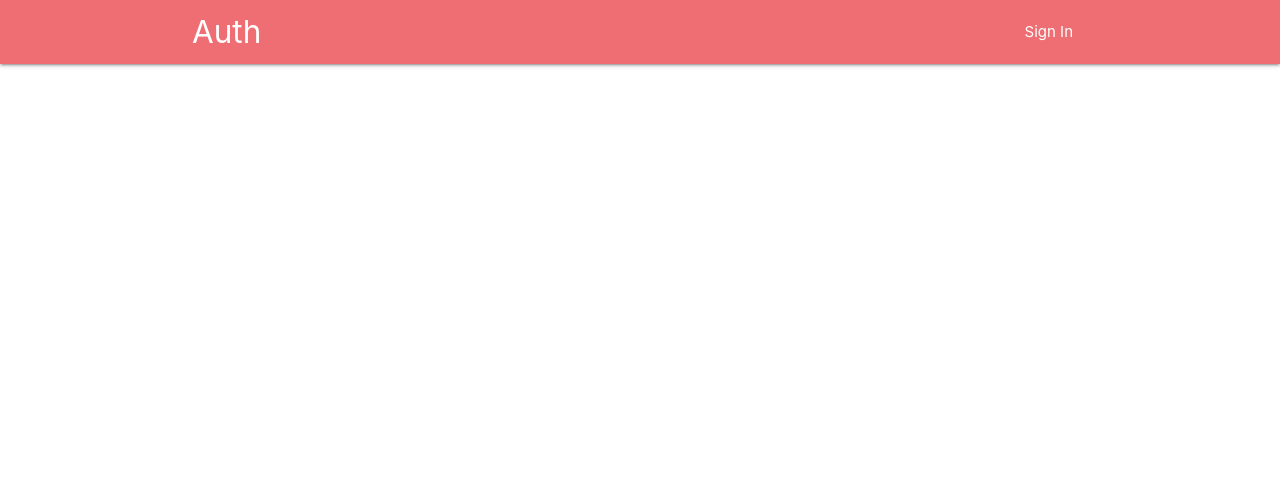
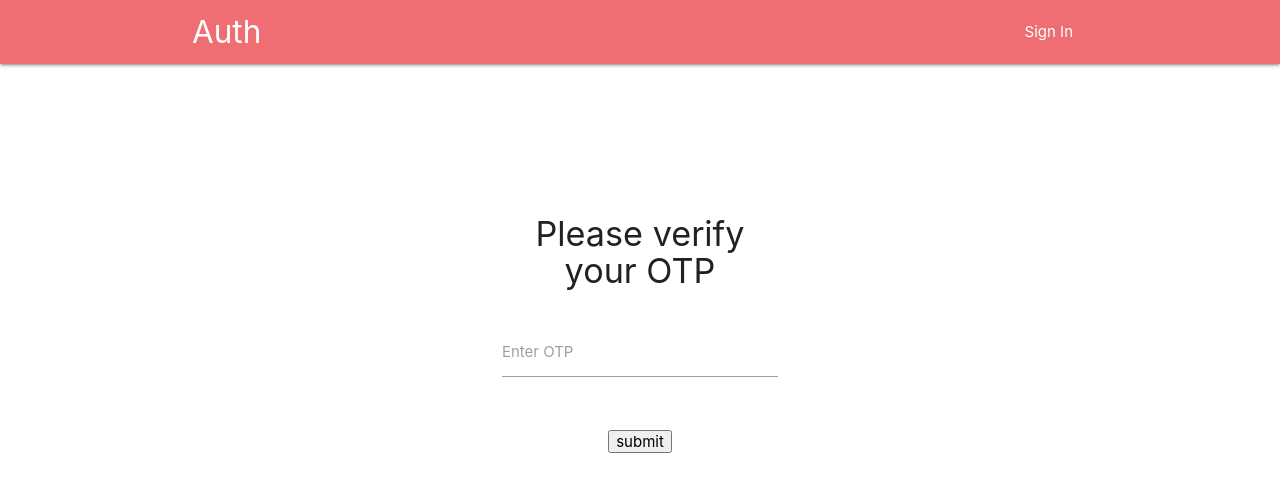
Before and after one commit to SinghVikram97/auth-jwt-frontend, a React (Create React App) app: page /otp in a window 1280 px wide. Shown: the top 492 px of the page. Built offline with nearby package versions, Linux system fonts and the light colour scheme.

Commit message:
Everything working

```diff
--- a/src/App.js
+++ b/src/App.js
@@ -4,6 +4,7 @@ import Navbar from "./components/Navbar";
 import Home from "./components/Home";
 import SignIn from "./components/SignIn";
 import Profile from "./components/Profile";
+import OtpVerify from "./components/OtpVerify";
 class App extends Component {
   state = {
     isSignedIn: false
@@ -28,6 +29,7 @@ class App extends Component {
               path="/profile"
               render={() => <Profile handleSignIn={this.handleSignIn} />}
             />
+            <Route exact path="/otp" component={OtpVerify} />
           </Switch>
         </div>
       </BrowserRouter>
--- /dev/null
+++ b/src/components/OtpVerify.js
@@ -0,0 +1,28 @@
+import React, { Component } from "react";
+
+export default class Otp extends Component {
+  render() {
+    return (
+      <div className="container" style={{ marginTop: "10%" }}>
+        <div className="row">
+          <div className="col s4" />
+          <div className="col s4 center-align">
+            <h4 style={{ marginBottom: "15%" }}>Please verify your OTP</h4>
+            <form action="http://localhost:4444/otp/verify" method="post">
+              <div class="input-field">
+                <input id="otp" type="number" class="validate" name="otp" />
+                <label for="otp">Enter OTP</label>
+              </div>
+              <div
+                className="input-field center-align"
+                style={{ marginTop: "16%" }}
+              >
+                <input type="submit" value="submit" />
+              </div>
+            </form>
+          </div>
+        </div>
+      </div>
+    );
+  }
+}
```
